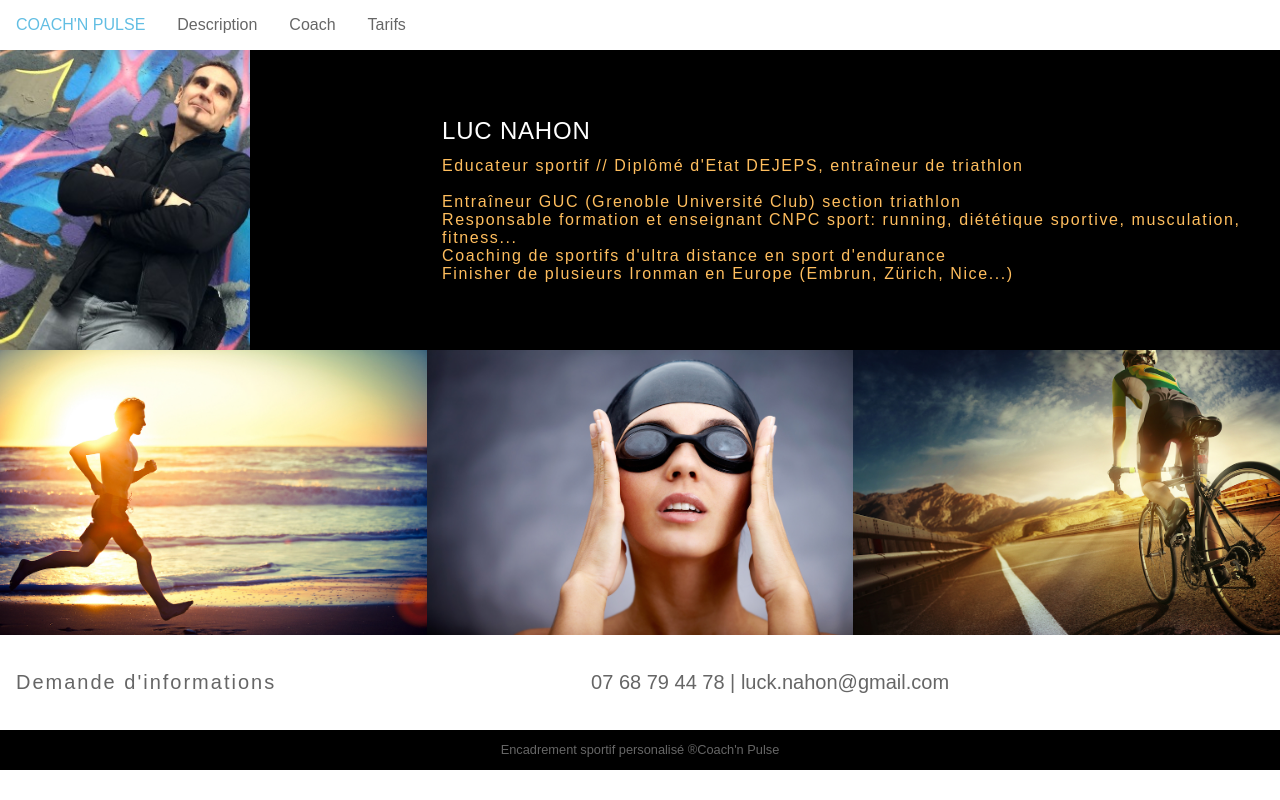
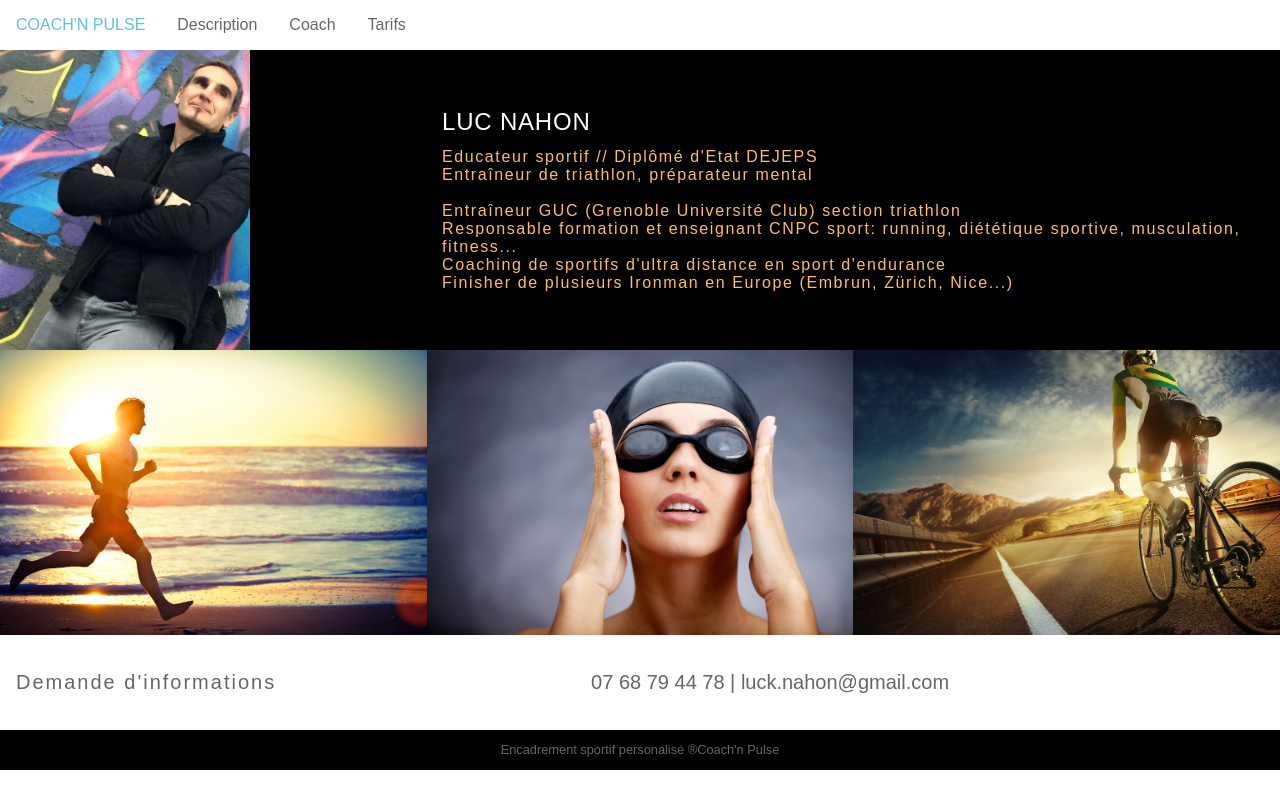
Before and after one commit to Mitchnsun/coachnpulse, a Gatsby site: page /coach in a window 1280 px wide. Built offline with nearby package versions, Linux system fonts and the light colour scheme; Gatsby itself is replaced by a stand-in of ours.

Commit message:
[2.1] Update coach description

```diff
--- a/src/pages/coach.js
+++ b/src/pages/coach.js
@@ -60,7 +60,11 @@ const CoachPage = ({ data }) => (
       <Image fixed={data.coachImage.childImageSharp.fixed} />
       <Article>
         <Title>Luc Nahon</Title>
-        <Text>Educateur sportif // Diplômé d'Etat DEJEPS, entraîneur de triathlon</Text>
+        <Text>
+          Educateur sportif // Diplômé d'Etat DEJEPS
+          <br />
+          Entraîneur de triathlon, préparateur mental
+        </Text>
         <br />
         <Text>
           Entraîneur GUC (Grenoble Université Club) section triathlon
```
Also changed, not shown: 1 other file.
